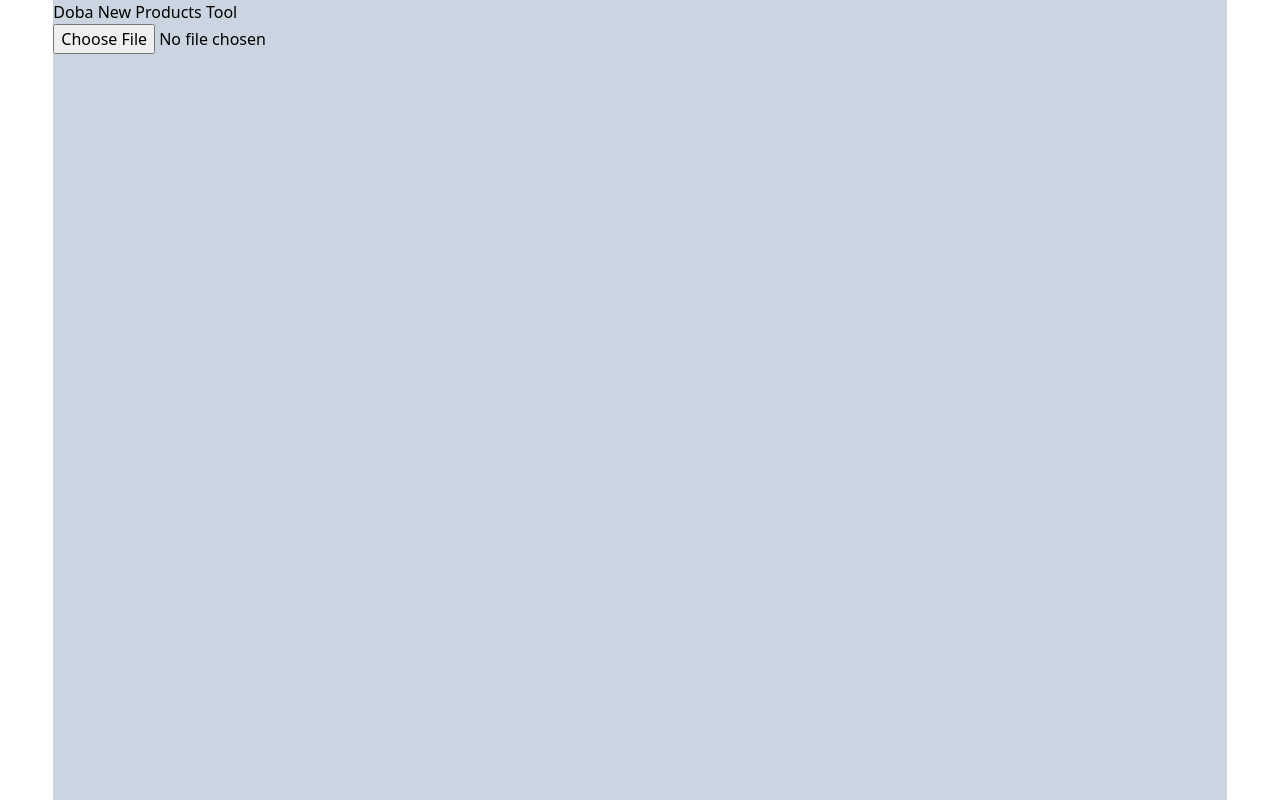
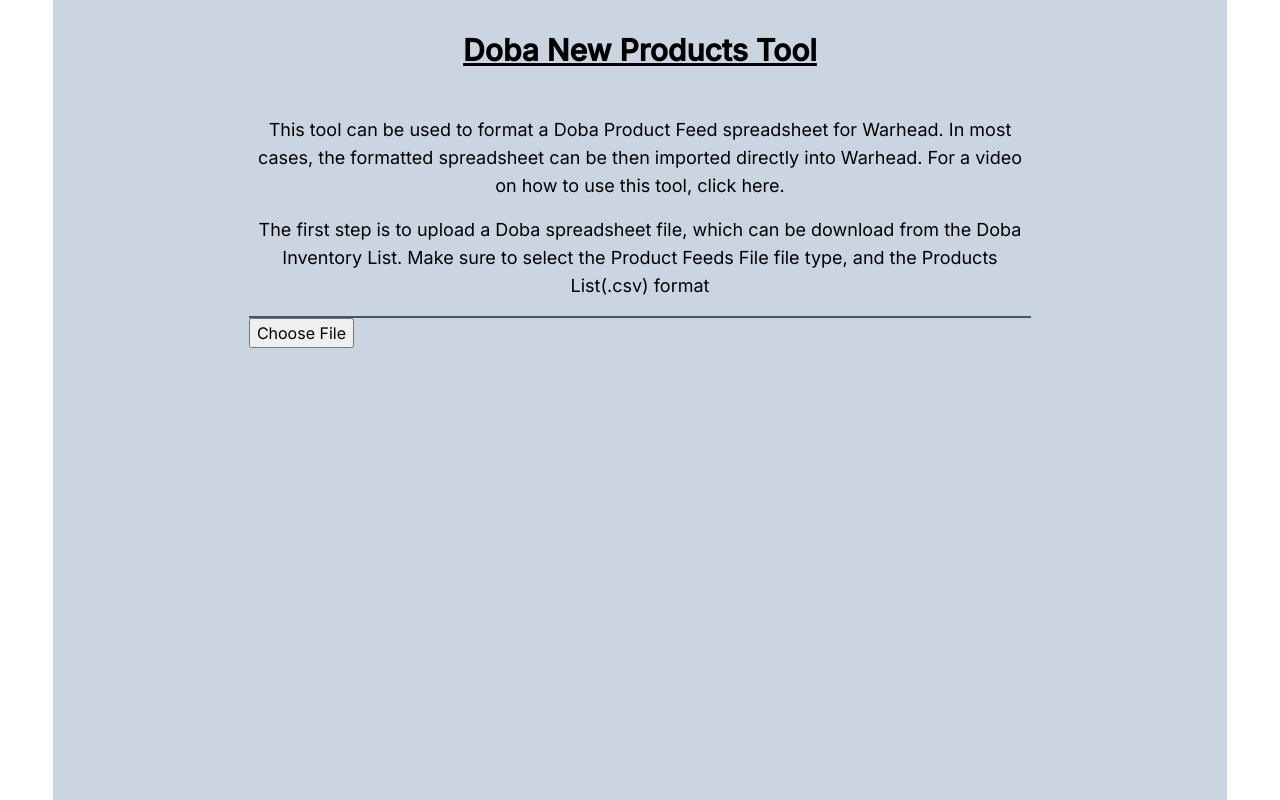
Before and after one commit to kreative-dev/doba-new-products, a Vue app: page / in a window 1280 px wide. Built offline with nearby package versions, Linux system fonts and the light colour scheme.

Commit message:
continued work on design

```diff
--- a/src/assets/main.css
+++ b/src/assets/main.css
@@ -1,3 +1,5 @@
+@import url('https://fonts.googleapis.com/css2?family=Inter:wght@400;500&display=swap');
+
 @tailwind base;
 @tailwind components;
 @tailwind utilities;
--- a/src/components/AppMain.vue
+++ b/src/components/AppMain.vue
@@ -2,7 +2,7 @@
 import UploadPanel from './UploadPanel.vue';
 import OptionsPanel from './OptionsPanel.vue';
 import DownloadPanel from './DownloadPanel.vue';
-  import { processData } from "../helpers/DataHelper.js";
+import { processData } from '../helpers/DataHelper.js';
 import { ref } from 'vue';
 
 const currentPanel = ref('UploadPanel');
@@ -10,14 +10,14 @@
 const panels = {
   UploadPanel,
   OptionsPanel,
-    DownloadPanel
-  }
+  DownloadPanel,
+};
 
 const data = ref({
   filteredData: null,
   options: null,
   finalData: null,
-  })
+});
 
 function receiveData(filteredData) {
   data.value.filteredData = filteredData;
@@ -28,7 +28,7 @@
 
 function receiveOptions(options) {
   data.value.options = options;
-    currentPanel.value = 'DownloadPanel'
+  currentPanel.value = 'DownloadPanel';
 }
 
 function changePanel(newPanel) {
@@ -37,10 +37,18 @@
 </script>
 
 <template>
-
-  <div class="bg-slate-300 w-11/12 mx-auto">
-    <h1>Doba New Products Tool</h1>
-    <component :is="panels[currentPanel]" @change-panel="changePanel" @submit-file="receiveData" @submit-options="receiveOptions" :data="data"></component>
+  <div
+    class="bg-slate-300 w-11/12 mx-auto flex flex-col items-center font-inter"
+  >
+    <h1 class="font-bold text-3xl mt-8 underline ">Doba New Products Tool</h1>
+    <div class="mt-12 w-2/3">
+      <component
+        :is="panels[currentPanel]"
+        @change-panel="changePanel"
+        @submit-file="receiveData"
+        @submit-options="receiveOptions"
+        :data="data"
+      ></component>
     </div>
-
+  </div>
 </template>
--- a/src/components/PanelTemplate.vue
+++ b/src/components/PanelTemplate.vue
@@ -2,7 +2,7 @@
 </script>
 
 <template>
-  <div>
+  <div class="text-lg text-center flex flex-col h-fit space-y-4 border-b-2 border-slate-600 pb-4">
     <slot name="intro"></slot>
   </div>
   <div>
--- a/src/components/UploadPanel.vue
+++ b/src/components/UploadPanel.vue
@@ -2,25 +2,27 @@
 import * as Papa from 'papaparse';
 import { ref } from 'vue';
 
-const emit = defineEmits(["submitFile"]);
+import PanelTemplate from './PanelTemplate.vue';
 
-const error = ref("");
+const emit = defineEmits(['submitFile']);
+
+const error = ref('');
 
 const filteredData = ref([]);
-const fileName = ref("");
+const fileName = ref('');
 
 function processFile(event) {
   let file = event.target.files[0];
 
   if (file.type !== 'text/csv') {
-    error.value = "File is not a CSV"
+    error.value = 'File is not a CSV';
   } else {
     Papa.parse(file, {
       header: true,
       skipEmptyLines: true,
       complete: function (results, file) {
         fileName.value = file.name;
-        checkData(results.data)
+        checkData(results.data);
       },
     });
   }
@@ -28,39 +30,46 @@
 
 function checkData(data) {
   // Check if SPU NO is on sheet, if not, show error
-  if (!Object.keys(data[0]).includes("SPU NO")) {
-    error.value = "Not a Doba spreadsheet"
-    return
+  if (!Object.keys(data[0]).includes('SPU NO')) {
+    error.value = 'Not a Doba spreadsheet';
+    return;
   }
 
   // Filter out relevent data, and move into filteredData
-  data.forEach(product => {
+  data.forEach((product) => {
     let filteredProduct = {
-      sku: product["Item No."],
-      name: product["Product Name"].slice(0, 150),
-      description: product["HTML Description"],
-      categories: product["Category"].replaceAll(">>", " > "),
-      msrp: product["MSRP (US$)"],
-      cost: product["Dropshipping Price (US$)"],
-      shippingCost: product["Estimate Shipping Cost (US$)"] === "N/A" ? 0 : product["Estimate Shipping Cost (US$)"],
-      quantity: product["Inventory Qty"],
-      length: product["Packaging Size-Length"],
-      width: product["Packaging Size-Width"],
-      height: product["Packaging Size-Height"],
-      weight: product["Packaging Weight"],
-      shippingGroup: "Doba",
-      optionOne: product["Variation Theme 1"].charAt(0).toUpperCase() + product["Variation Theme 1"].slice(1),
-      variantOne: product["Variation Value 1"],
-      optionTwo: product["Variation Theme 2"].charAt(0).toUpperCase() + product["Variation Theme 2"].slice(1),
-      variantTwo: product["Variation Value 2"],
-    }
+      sku: product['Item No.'],
+      name: product['Product Name'].slice(0, 150),
+      description: product['HTML Description'],
+      categories: product['Category'].replaceAll('>>', ' > '),
+      msrp: product['MSRP (US$)'],
+      cost: product['Dropshipping Price (US$)'],
+      shippingCost:
+        product['Estimate Shipping Cost (US$)'] === 'N/A'
+          ? 0
+          : product['Estimate Shipping Cost (US$)'],
+      quantity: product['Inventory Qty'],
+      length: product['Packaging Size-Length'],
+      width: product['Packaging Size-Width'],
+      height: product['Packaging Size-Height'],
+      weight: product['Packaging Weight'],
+      shippingGroup: 'Doba',
+      optionOne:
+        product['Variation Theme 1'].charAt(0).toUpperCase() +
+        product['Variation Theme 1'].slice(1),
+      variantOne: product['Variation Value 1'],
+      optionTwo:
+        product['Variation Theme 2'].charAt(0).toUpperCase() +
+        product['Variation Theme 2'].slice(1),
+      variantTwo: product['Variation Value 2'],
+    };
 
     // Merge image columns together and add to filteredProduct
-    let imageLinks = product["Product Images 1"];
+    let imageLinks = product['Product Images 1'];
 
     for (let i = 2; i <= 6; i++) {
-      if(product["Product Images " + i] !== "") {
-        imageLinks += ";" + product["Product Images " + i];
+      if (product['Product Images ' + i] !== '') {
+        imageLinks += ';' + product['Product Images ' + i];
       }
     }
 
@@ -73,12 +82,17 @@
 function submitFile() {
   emit('submitFile', filteredData);
 }
-
 </script>
 
 <template>
+  <PanelTemplate>
+    <template v-slot:intro>
+      <p>This tool can be used to format a Doba Product Feed spreadsheet for Warhead.  In most cases, the formatted spreadsheet can be then imported directly into Warhead. For a video on how to use this tool, <a href="/">click here</a>.</p>
+      <p>The first step is to upload a Doba spreadsheet file, which can be download from the Doba Inventory List. Make sure to select the Product Feeds File file type, and the Products List(.csv) format</p>
+    </template>
+    <template v-slot:main>
       <div v-if="filteredData.length === 0">
-    <input type="file" accept="text/csv" @change="processFile" />
+        <input type="file" accept="text/csv" @change="processFile" class="invisible w-32 file:visible" />
         <p v-if="error">{{ error }}</p>
       </div>
       <div v-else>
@@ -86,3 +100,5 @@
         <button @click="submitFile">Next</button>
       </div>
     </template>
+  </PanelTemplate>
+</template>
--- a/tailwind.config.js
+++ b/tailwind.config.js
@@ -5,6 +5,9 @@
     "./src/**/*.{vue,js,ts,jsx,tsx}",
   ],
   theme: {
+    fontFamily: {
+      'inter': 'Inter, sans-serif',
+    },
     extend: {},
   },
   plugins: [],
```
Lines whose indentation alone changed are shown as unchanged.
